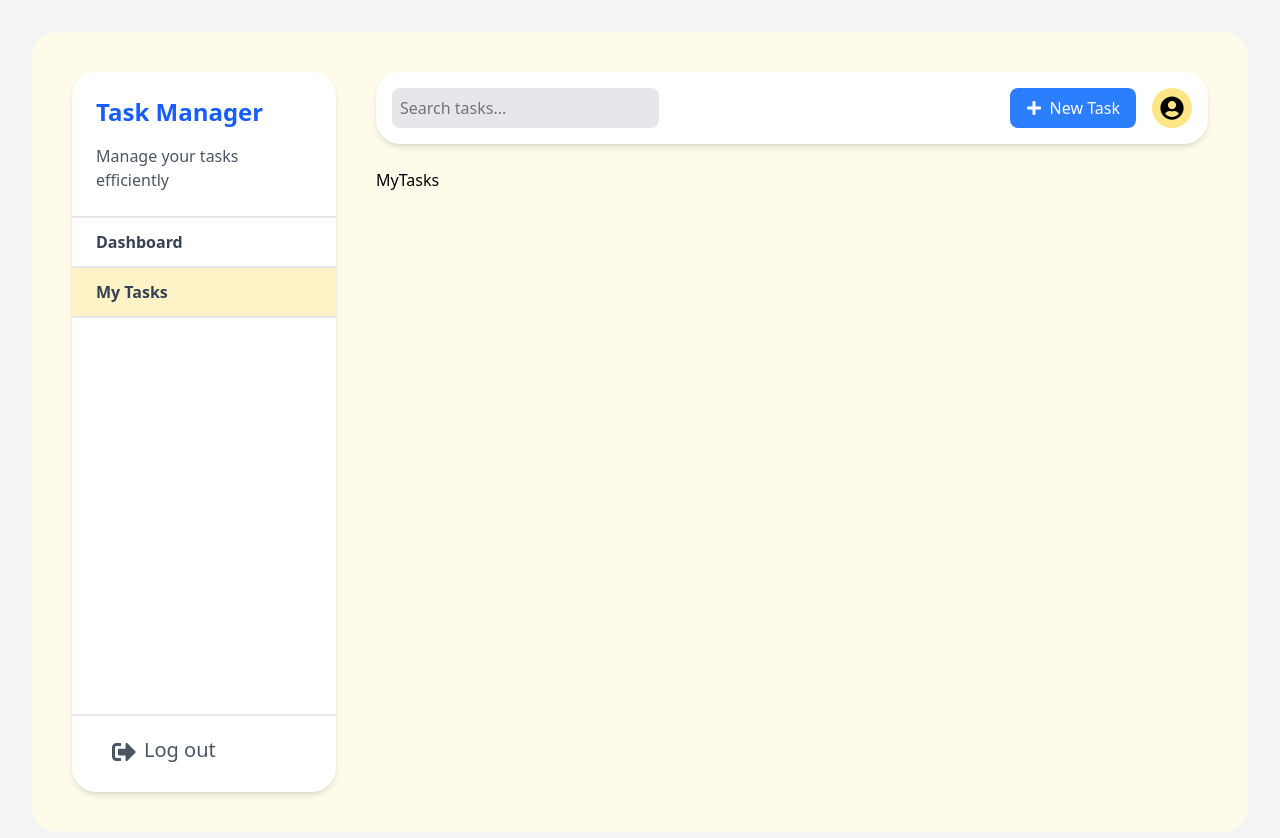
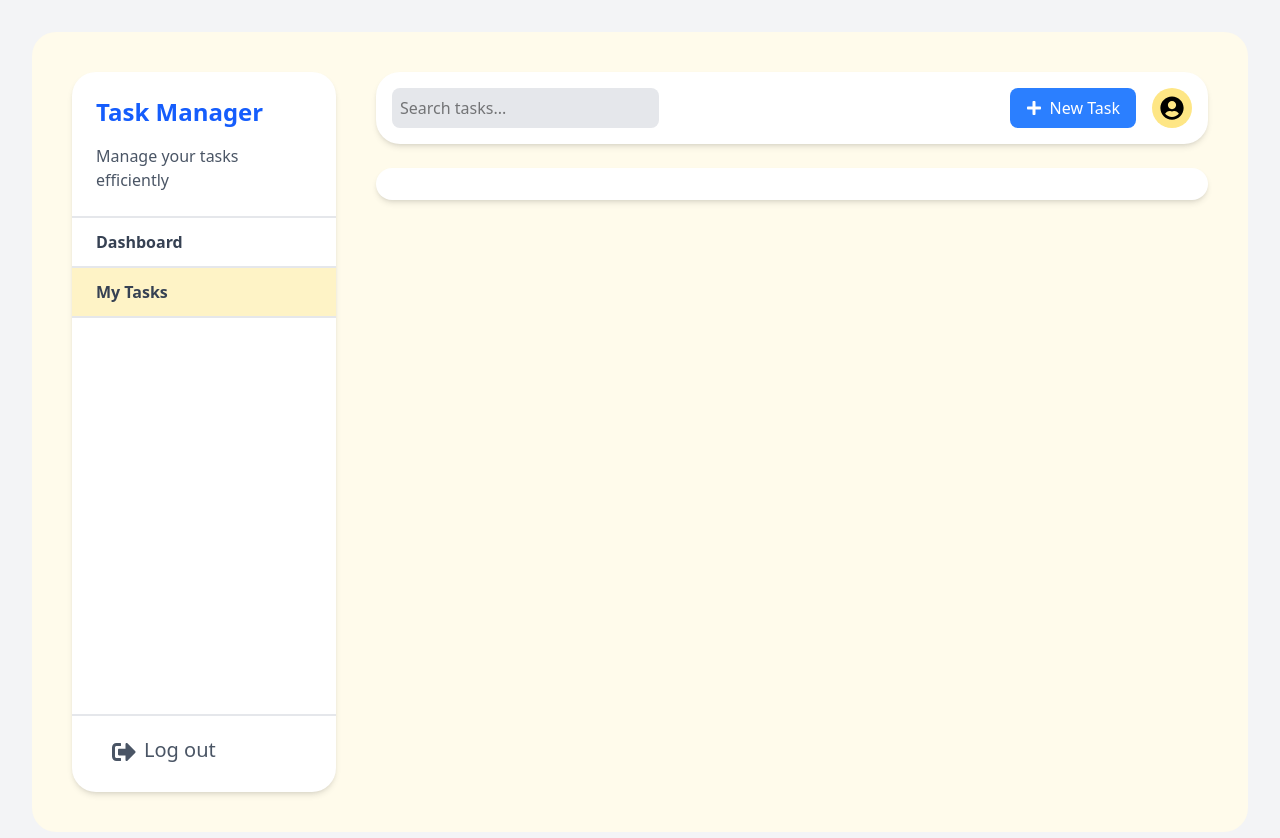
Before and after one commit to Safdari10/task-manager, a Next.js app in the folder frontend/: page /dashboard in a window 1280 px wide. Both pictures are taken after a click on the button "My Tasks". Shown: the top 838 px of the page. Built offline with nearby package versions, Linux system fonts and the light colour scheme; no server answers.

Commit message:
Enhances task view with styled container
Replaces placeholder content with a styled layout to improve UI consistency and prepare for further content integration.

```diff
--- a/frontend/src/app/dashboard/myTasksTab/MyTasks.tsx
+++ b/frontend/src/app/dashboard/myTasksTab/MyTasks.tsx
@@ -7,7 +7,9 @@ const MyTasks = () => {
   useEffect(() => {
     fetchTasks();
   }, [fetchTasks]);
-  return <div>MyTasks</div>;
+  return (
+    <div className="w-full h-full flex flex-col items-start justify-start gap-4 bg-white rounded-3xl shadow-md p-4"></div>
+  );
 };
 
 export default MyTasks;
```
